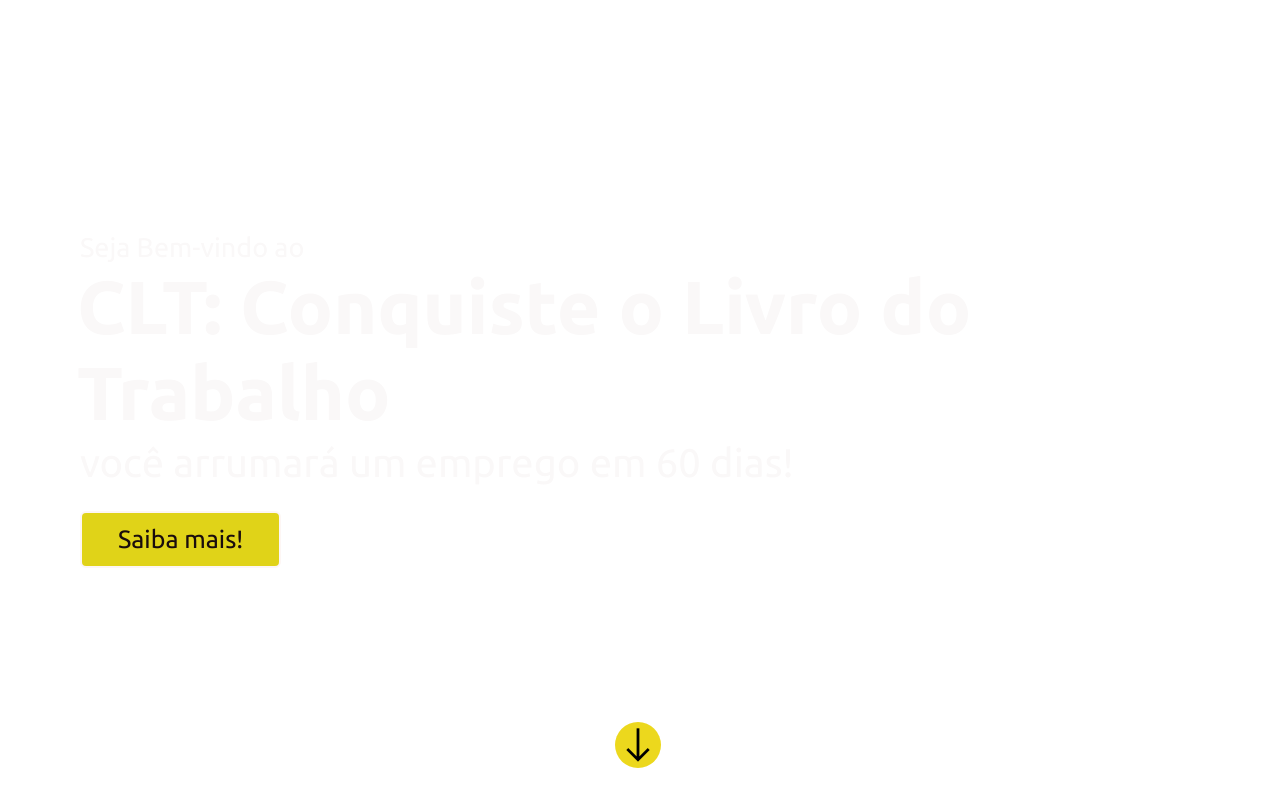
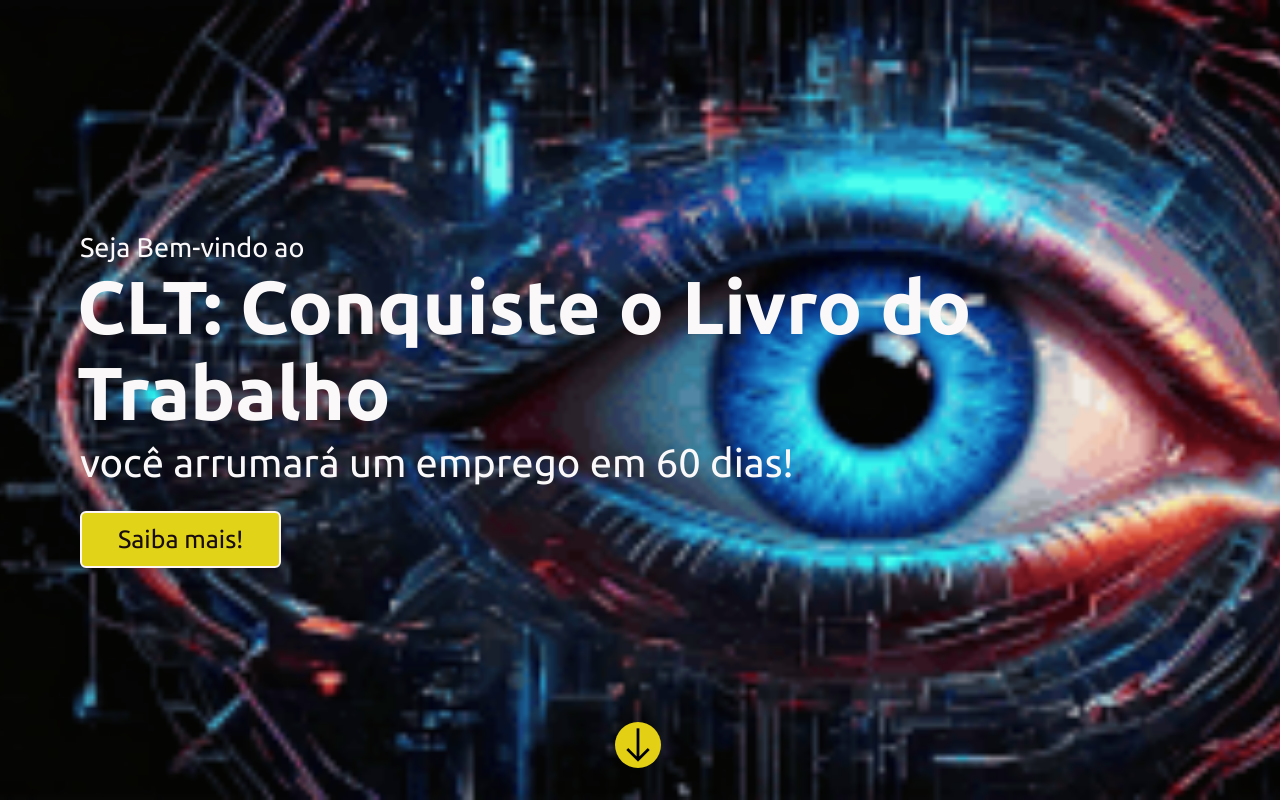
Before and after one commit to matheuszack/CLT-CONQUISTE-O-LIVRO-DO-TRABALHO2, a plain HTML site: page index.html in a window 1280 px wide. Shown: the top 802 px of the page. Drawn offline with nearby package versions, Linux system fonts and the light colour scheme; the site is published under a folder, as on GitHub Pages, so addresses that start at the root find nothing.

Commit message:
Update style.css

```diff
--- a/style.css
+++ b/style.css
@@ -219,7 +219,7 @@ section .subtitulo{
 /* home section styling */
 .home{
     display: flex;
-    background: url("/images/olho.gif") no-repeat center;
+    background: url("./images/olho.gif") no-repeat center;
     height: 100vh;
     color: #faf8f8;
     min-height: 500px;
```
